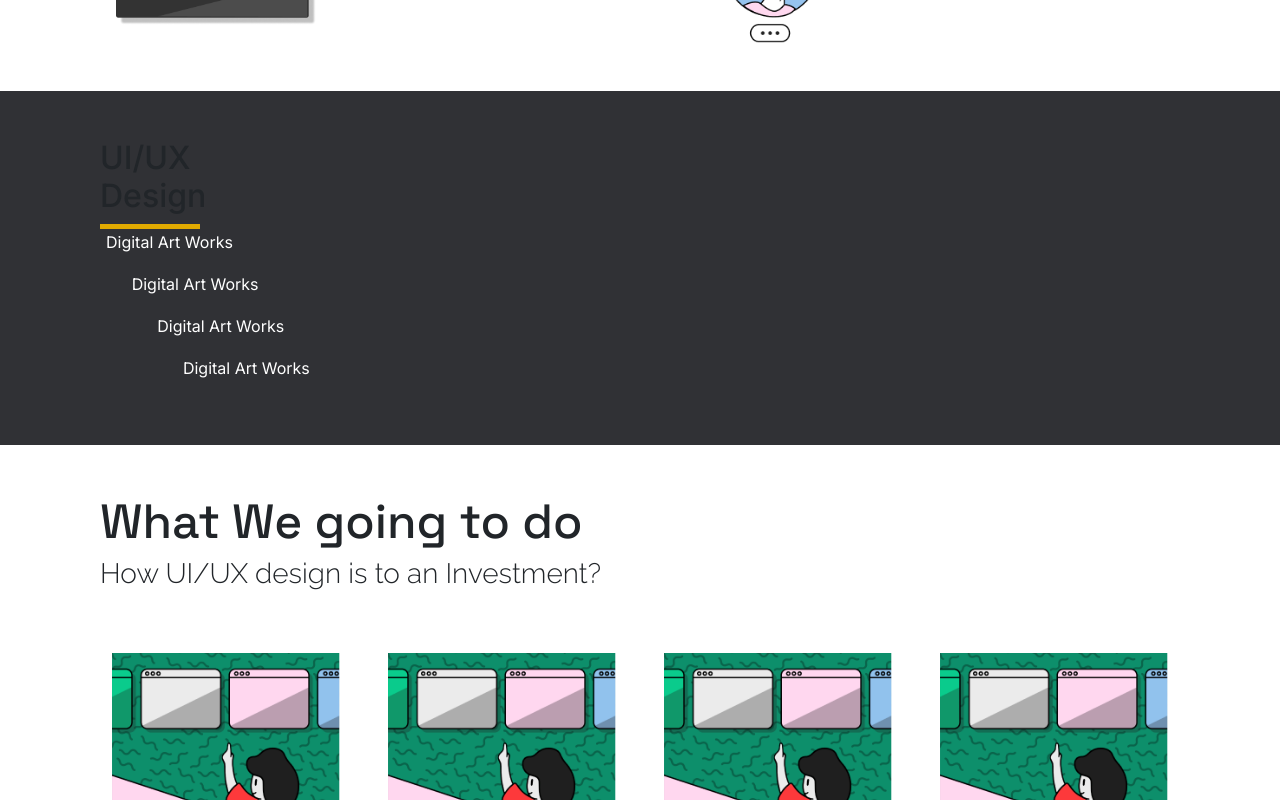
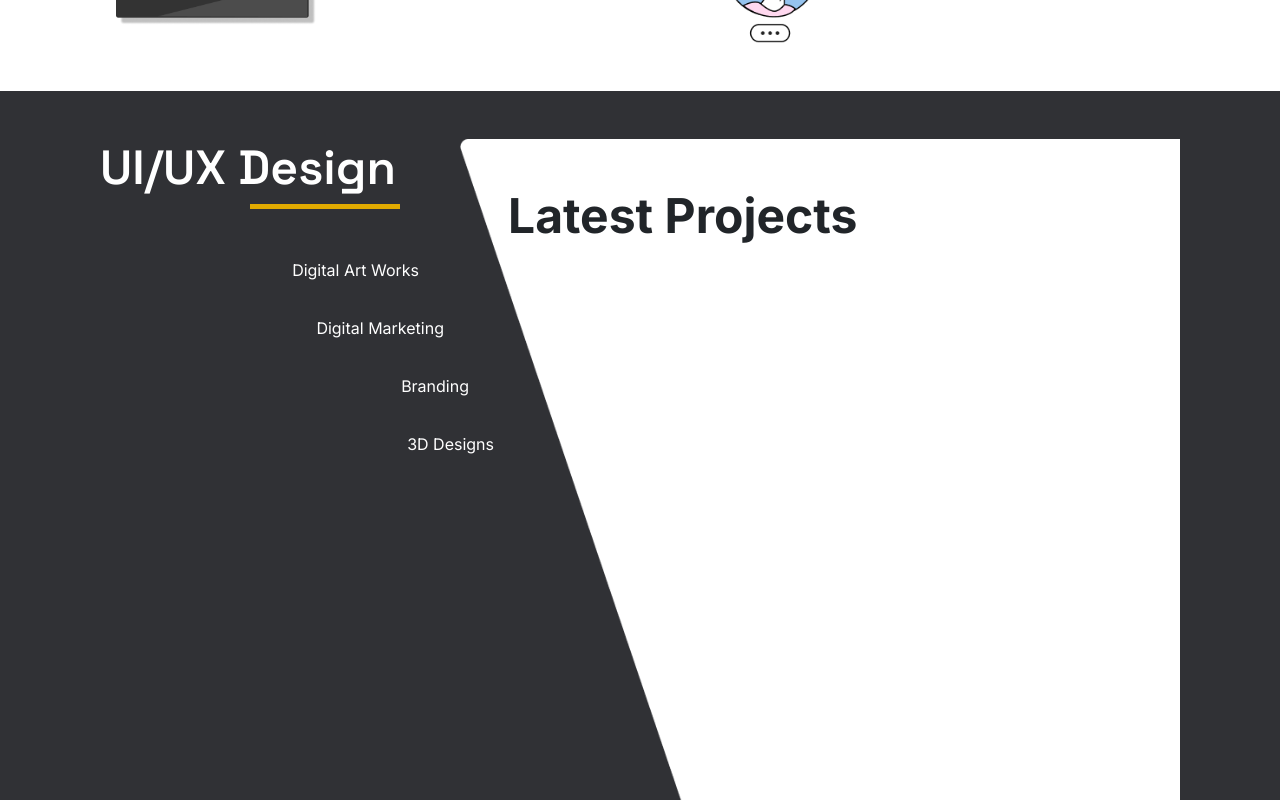
Before and after one commit to orionux/orion-ux, a Next.js app: page / in a window 1280 px wide. Shown: the part 1440-2240 px from the top of the page. Built offline with nearby package versions, Linux system fonts and the light colour scheme.

Commit message:
projects section update

```diff
--- a/src/components/homeComponents/LatestProjects.tsx
+++ b/src/components/homeComponents/LatestProjects.tsx
@@ -1,40 +1,44 @@
-import React from 'react'
+import React from "react";
 
 const LatestProjects = () => {
   return (
     <>
       <div className="d-flex bg-color-dark-gray py-5 padding-x-100px">
+        <div className="d-flex flex-column flex-lg-row w-100">
+          <div className="col-12 col-lg-4">
             <div className="d-flex flex-column flex-lg-row">
-                    <div className="col-12 col-lg-6">
-                        <h2>UI/UX Design</h2>
+              <div className="col-12 col-lg-10">
+                <h2 className="text-white font-48px font-space-g font-600 space-2">UI/UX Design</h2>
                 <div className="hr-decor"></div>
-                        <div className="d-flex flex-column">
-                            <button className='btn-link-latest mb-3'>Digital Art Works</button>
-                            <div className="d-flex flex-col flex-lg-row">
-                                <div className="col-3"></div>
-                                <div className="col-9">
-                                    <button className='btn-link-latest mb-3'>Digital Art Works</button>
               </div>
+              <div className="col-12 col-lg-2"></div>
             </div>
-                            <div className="d-flex flex-col flex-lg-row">
-                                <div className="col-6"></div>
-                                <div className="col-6">
-                                    <button className='btn-link-latest mb-3'>Digital Art Works</button>
-                                </div>
-                            </div>
-                            <div className="d-flex flex-col flex-lg-row">
-                                <div className="col-9"></div>
-                                <div className="col-3">
-                                    <button className='btn-link-latest mb-3'>Digital Art Works</button>
+
+            <div className="d-flex flex-column flex-lg-row">
+              {/* <div className="col-12 col-lg-3"></div> */}
+              <div className=".col-12 col-lg-10 d-flex flex-column align-items-center align-items-lg-end">
+                <button className="btn-link-latest mb-3 mt-5 space-1 font-inter font-20px ">
+                  Digital Art Works
+                </button>
+                <button className="btn-link-latest mb-3 mt-3 space-2 font-inter font-20px">
+                  Digital Marketing
+                </button>
+                <button className="btn-link-latest mb-3 mt-3 space-3 font-inter font-20px">
+                  Branding
+                </button>
+                <button className="btn-link-latest mb-3 mt-3 space-4 font-inter font-20px">
+                  3D Designs
+                </button>
               </div>
             </div>
           </div>
+          <div className="col-12 col-lg-8 p-5 position-relative rectangle-bg">
+            <h2 className="font-inter font-700 font-48px">Latest Projects</h2>
           </div>
-                    <div className="col-12 col-lg-6"></div>
         </div>
       </div>
     </>
-    )
-}
+  );
+};
 
-export default LatestProjects
+export default LatestProjects;
--- a/src/styles/globals.css
+++ b/src/styles/globals.css
@@ -381,9 +381,10 @@ li {
 
 }
 .hr-decor{
- width: 100px;
+ width: 150px;
  height: 5px;
  background-color: #E1AA00;
+ float: right;
 }
 .btn-link-latest{
     background-color: transparent;
@@ -392,7 +393,25 @@ li {
     width: max-content;
     font-family: var(--font-primary);
 }
-
+.space-1{
+    margin-right: -25px;
+}
+.space-2{
+    margin-right: -50px;
+}
+.space-3{
+    margin-right: -75px;
+}
+.space-4{
+    margin-right: -100px;
+}
+.rectangle-bg{
+    background-image: url('../../public/assests/images/Rectangle.png');
+    background-position: top left;
+    background-size: cover;
+    background-repeat: no-repeat;
+    height: 90vh;
+}
 /* =================== media quaires ===================== */
 @media only screen and (max-width: 992px) {
     .hero-img-size {
@@ -407,4 +426,12 @@ li {
     }
 }
 
-@media only screen and (max-width: 600px) {}
+@media only screen and (max-width: 600px) {
+    .space-1, .space-2, .space-3{
+        margin-right: 0px;
+    }
+    .hr-decor{
+        float: none;
+        margin-right: 0px;
+    }
+}
```
Also changed, not shown: public/assests/images/Rectangle.png (added). Lines whose indentation alone changed are shown as unchanged.
